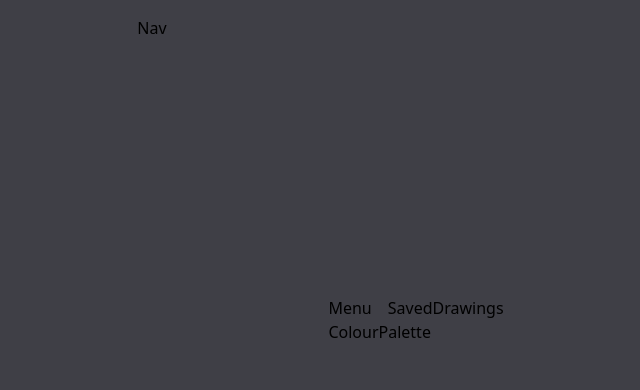
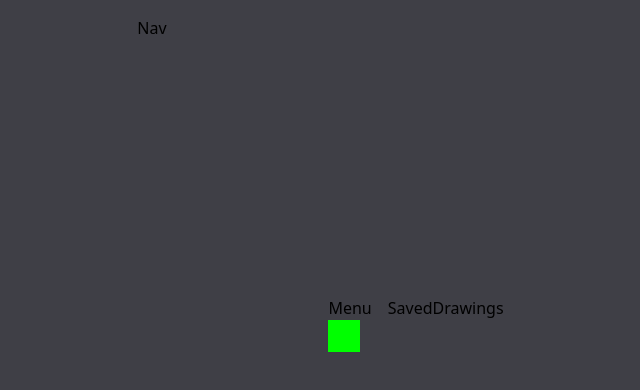
Before and after one commit to ejmadkins/8-bit-art-generator, a React (Create React App) app: page / in a window 1280 px wide. Shown: the top 390 px of the page, without its empty margins (488-1128 px from the left). Built offline with nearby package versions, Linux system fonts and the light colour scheme.

Commit message:
added initial color picker implementation

```diff
--- a/package.json
+++ b/package.json
@@ -7,6 +7,7 @@
     "@testing-library/react": "^13.4.0",
     "@testing-library/user-event": "^13.5.0",
     "react": "^18.2.0",
+    "react-color": "^2.19.3",
     "react-dom": "^18.2.0",
     "react-scripts": "5.0.1",
     "tailwindcss": "^1.9.6",
--- a/src/components/colourPallete/ColourPalette.js
+++ b/src/components/colourPallete/ColourPalette.js
@@ -1,7 +1,45 @@
-import React from 'react';
+import React, { useState } from 'react';
+import { ChromePicker } from 'react-color';
+const ColourPalette = () => {
+  let [color, setColor] = useState('#00FF00');
+  let [isPickerVisable, setIsPickerVisable] = useState(false);
 
-const ColourPalette = () => {
-  return <div>ColourPalette</div>;
+  function handleClick() {
+    setIsPickerVisable((prevIsPickerVisable) => !prevIsPickerVisable);
+  }
+
+  function handleChangeComplete(color) {
+    setColor(color.hex);
+  }
+
+  function handleClose() {
+    setIsPickerVisable(false);
+  }
+
+  const buttonStyle = {
+    background: color,
+  };
+
+  return (
+    <div>
+      <button
+        className="w-8 h-8 border-none outline-none"
+        style={buttonStyle}
+        onClick={handleClick}
+      />
+      {isPickerVisable ? (
+        <div>
+          <button
+            className="bg-transparent border-none outline-none z-10 fixed top-0 bottom-0 right-0 left-0 cursor-default"
+            onClick={handleClose}
+          />
+          <div className="absolute z-20">
+            <ChromePicker color={color} onChangeComplete={handleChangeComplete} />
+          </div>
+        </div>
+      ) : null}
+    </div>
+  );
 };
 
 export default ColourPalette;
```
Also changed, not shown: 1 other file (tests, documents, lock files or other folders).
